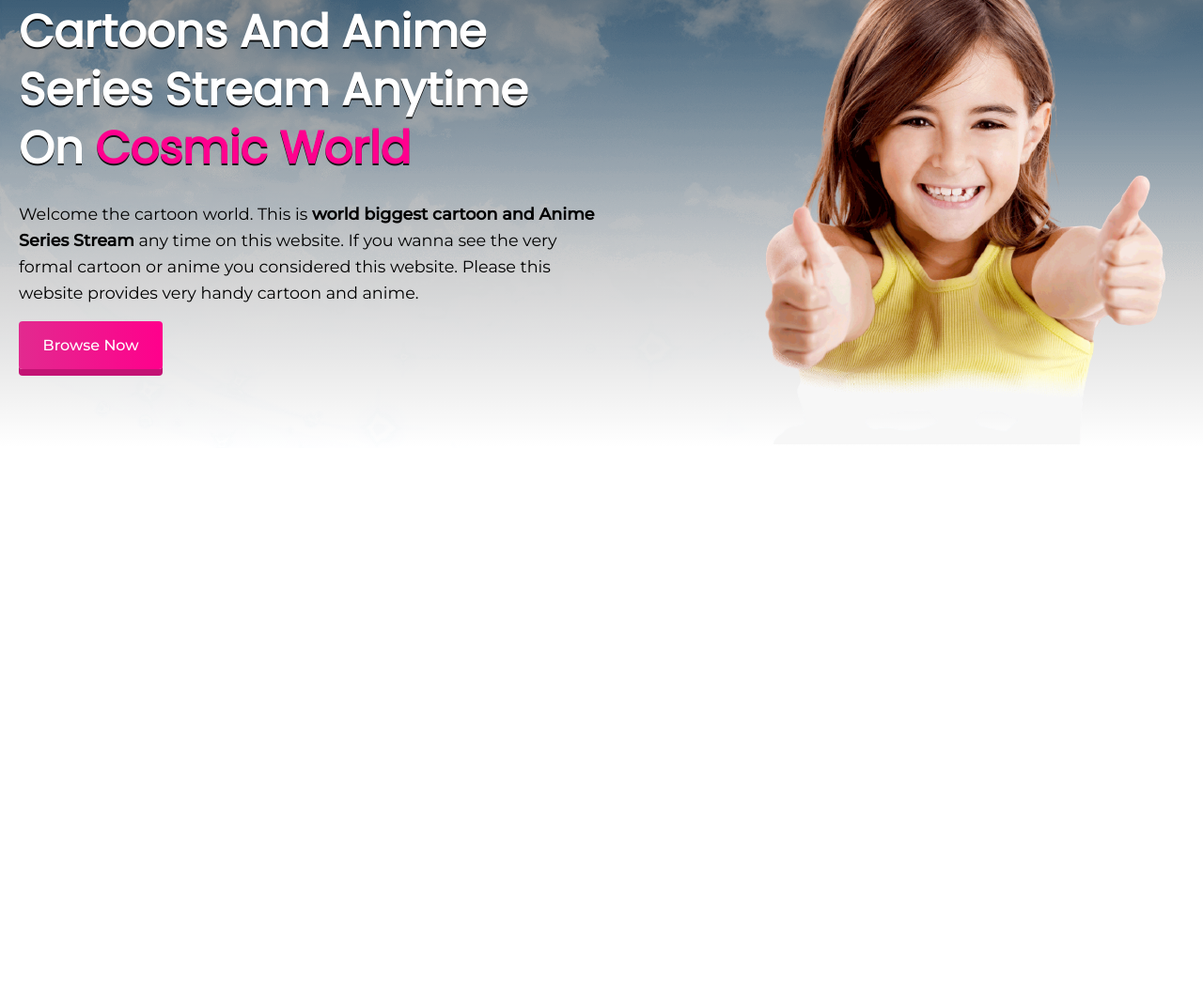
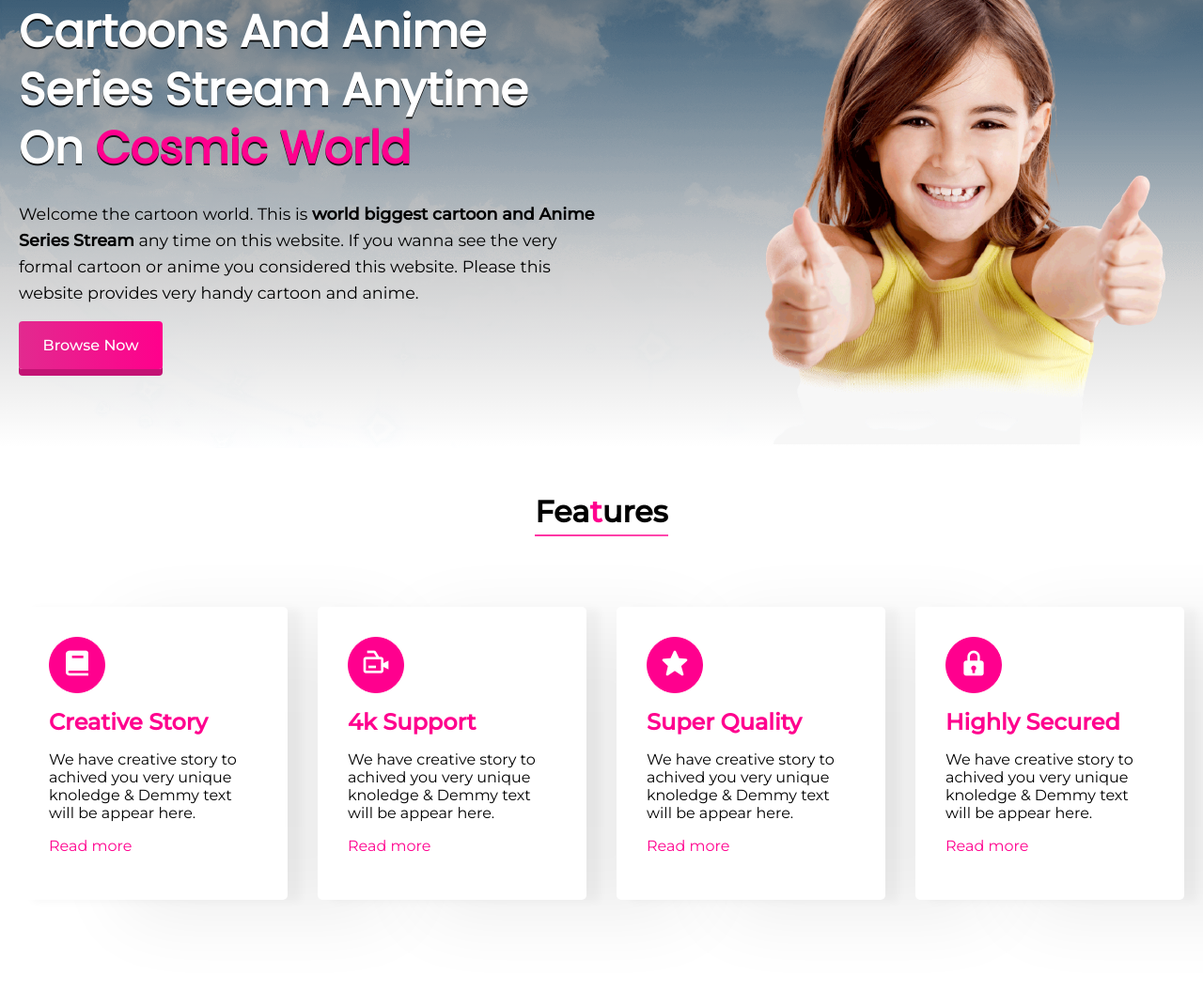
Before and after one commit to Ashik-Mahmud/cosmic-world, a plain HTML site: page index.html in a window 1280 px wide. Shown: the part 165-1219 px from the top of the page at 94% size. Before the commit the page ends 800 px from the top, so only its background shows below. Drawn offline with nearby package versions, Linux system fonts and the light colour scheme.

Commit message:
Creating Features Section Now

```diff
--- a/assets/css/style.css
+++ b/assets/css/style.css
@@ -78,7 +78,21 @@ a{
     top: 5px;
     box-shadow: 0 2px #c31374;
 }
-
+.section-title{
+    text-align: center;
+    padding: 1rem 0rem;
+}
+ .section-title h1 {
+     position: relative;
+     color: #000;
+     font-size: 2rem;
+     margin: 1rem 0rem;
+     border-bottom: 2px solid var(--primary-color);
+     border-image: linear-gradient(45deg, #ff32a3, #ff51b1);
+     border-image-slice: 1;
+     border-image-outset: 5px 0px;
+     display: inline-block;
+ }
 
 /* ------------------------
 Overall Style Start Here
@@ -150,3 +164,49 @@ Overall Style Start Here
 
 
 }
+
+
+/* features  */
+
+#features{
+    position: relative;
+    padding: 1rem 0rem;
+    padding-bottom: 3rem;
+
+}
+.feature-container .features-content{
+    display: grid;
+    grid-template-columns: repeat(4, 1fr);
+    position: relative;
+    grid-column-gap: 2rem;
+    padding: 3rem 0rem;
+}
+.features-content .feature-box{
+    box-shadow: 14.1px 2.1px 10px rgba(0, 0, 0, 0.035),
+    113px 17px 80px rgba(0, 0, 0, 0.07);
+    position: relative;
+    padding: 2rem;
+    border-radius: 5px;
+    background: #fff;
+}
+.feature-box .feature__icon{
+    width: 60px;
+    height: 60px;
+    line-height: 60px;
+    border: 1px solid var(--primary-color);
+    font-size: 2rem;
+    text-align: center;
+    color: #fff;
+    background: var(--primary-color);
+    border-radius: 30px;
+}
+.feature-box .feature__title{
+    margin: 1rem 0rem;
+    font-size: 1.5rem;
+}
+
+.feature__btn{
+    margin: 1rem 0rem;
+    color: var(--primary-color);
+    cursor: pointer;
+}
--- a/index.html
+++ b/index.html
@@ -1,5 +1,6 @@
 <!DOCTYPE html>
 <html lang="en">
+
 <head>
     <meta charset="UTF-8">
     <meta http-equiv="X-UA-Compatible" content="IE=edge">
@@ -7,16 +8,20 @@
     <title>Cosmic World </title>
     <!-- link for favicon  -->
     <link rel="shortcut icon" href="./favicon.png" type="image/x-icon">
+    <!-- link for icons -->
+    <link href='https://unpkg.com/boxicons@2.1.1/css/boxicons.min.css' rel='stylesheet'>
     <!-- link for stylesheet  -->
     <link rel="stylesheet" href="./assets/css/style.css">
 </head>
+
 <body>
 
     <!-- header section start here  -->
     <header id="header">
         <div class="header-area container">
             <nav class="header-content">
-            <a href="#" class="logo"><img src="./assets/images/logo.png" alt="logo at website" class="img--fluid"></a>
+                <a href="#" class="logo"><img src="./assets/images/logo.png" alt="logo at website"
+                        class="img--fluid"></a>
                 <div class="primary-menu">
                     <ul>
                         <li><a href="#home">Home</a></li>
@@ -32,8 +37,11 @@
         <div class="hero-banner container">
             <div class="hero-content">
                 <div class="hero-text">
-                <h1 class="hero__title">Cartoons And Anime Series Stream Anytime On <span class="colorize">Cosmic World</span></h1>
-                <p class="hero__desc">Welcome the cartoon world. This is <b>world biggest cartoon and Anime Series Stream</b> any time on this website. If you wanna see the very formal cartoon or anime you considered this website. Please this website provides very handy cartoon and anime.</p>
+                    <h1 class="hero__title">Cartoons And Anime Series Stream Anytime On <span class="colorize">Cosmic
+                            World</span></h1>
+                    <p class="hero__desc">Welcome the cartoon world. This is <b>world biggest cartoon and Anime Series
+                            Stream</b> any time on this website. If you wanna see the very formal cartoon or anime you
+                        considered this website. Please this website provides very handy cartoon and anime.</p>
                     <a href="#" class="hero__button primary--btn">Browse Now</a>
                 </div>
                 <div class="hero-image">
@@ -46,7 +54,45 @@
 
     <!-- main section start here  -->
     <main id="main">
-
+        <!-- feature  -->
+        <section id="features">
+            <div class="feature-container container">
+                <div class="section-title">
+                    <h1 >Fea<span class="colorize">t</span>ures</h1>
+                </div>
+                <div class="features-content">
+                    <div class="feature-box">
+                        <div class="feature__icon colorize"><i class='bx bxs-book'></i></div>
+                        <h3 class="feature__title colorize">Creative Story</h3>
+                        <p class="feature__desc">We have creative story to achived you very unique knoledge & Demmy text
+                            will be appear here.</p>
+                        <div class="feature__btn ">Read more</div>
+                    </div>
+                    <div class="feature-box">
+                        <div class="feature__icon colorize"><i class='bx bx-video-recording'></i></div>
+                        <h3 class="feature__title colorize">4k Support</h3>
+                        <p class="feature__desc">We have creative story to achived you very unique knoledge & Demmy text
+                            will be appear here.</p>
+                        <div class="feature__btn ">Read more</div>
+                    </div>
+                    <div class="feature-box">
+                        <div class="feature__icon colorize"><i class='bx bxs-star' ></i></div>
+                        <h3 class="feature__title colorize">Super Quality</h3>
+                        <p class="feature__desc">We have creative story to achived you very unique knoledge & Demmy text
+                            will be appear here.</p>
+                        <div class="feature__btn ">Read more</div>
+                    </div>
+                     <div class="feature-box">
+                        <div class="feature__icon colorize"><i class='bx bxs-lock' ></i></div>
+                        <h3 class="feature__title colorize">Highly Secured</h3>
+                        <p class="feature__desc">We have creative story to achived you very unique knoledge & Demmy text
+                            will be appear here.</p>
+                        <div class="feature__btn ">Read more</div>
+                    </div>
+                </div>
+            </div>
+        </section>
+        <!-- features end  -->
     </main>
     <!-- main section end here  -->
 
@@ -57,4 +103,5 @@
     <!-- footer section end here  -->
 
 </body>
+
 </html>
```
Lines whose indentation alone changed are shown as unchanged.
